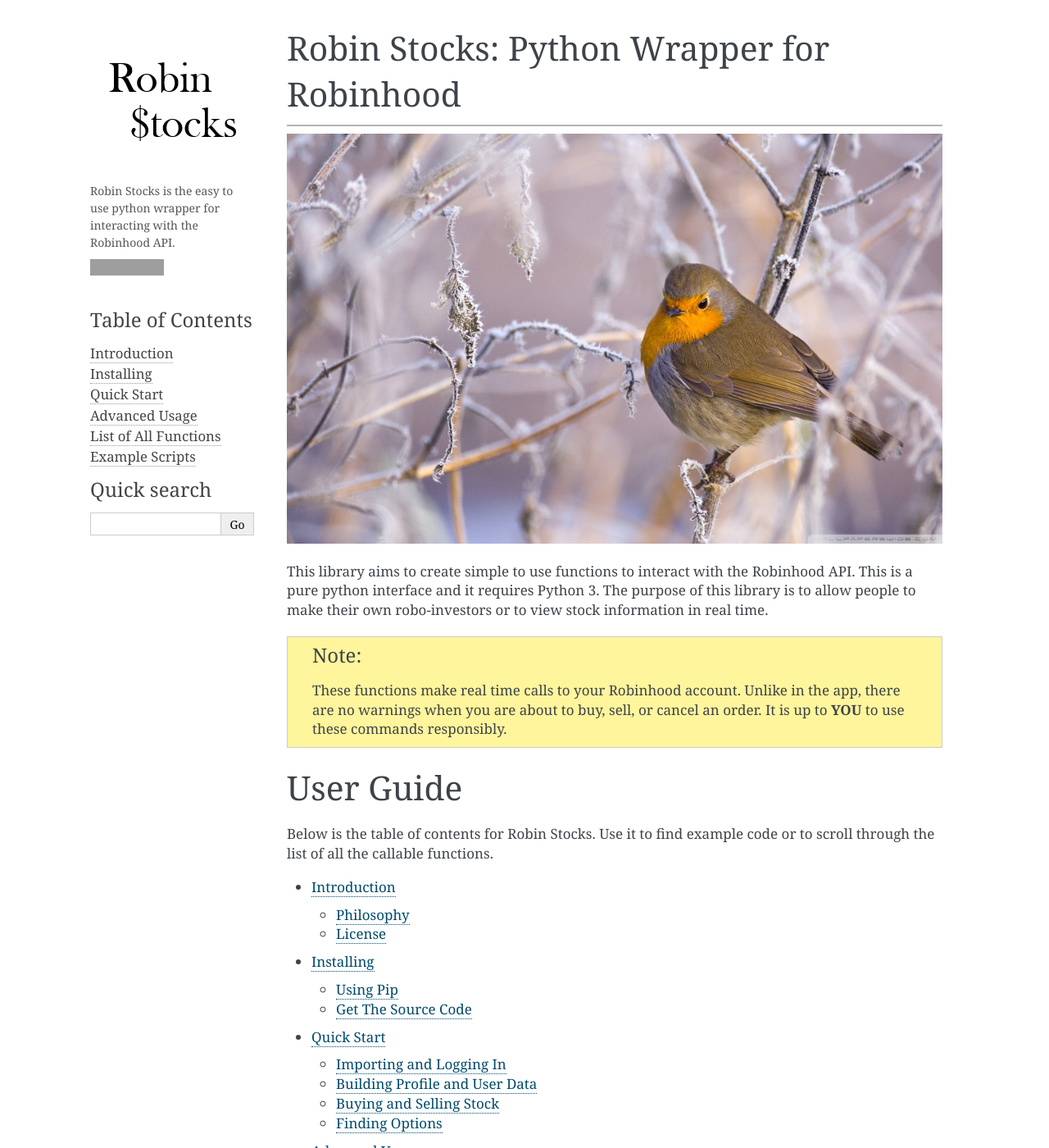
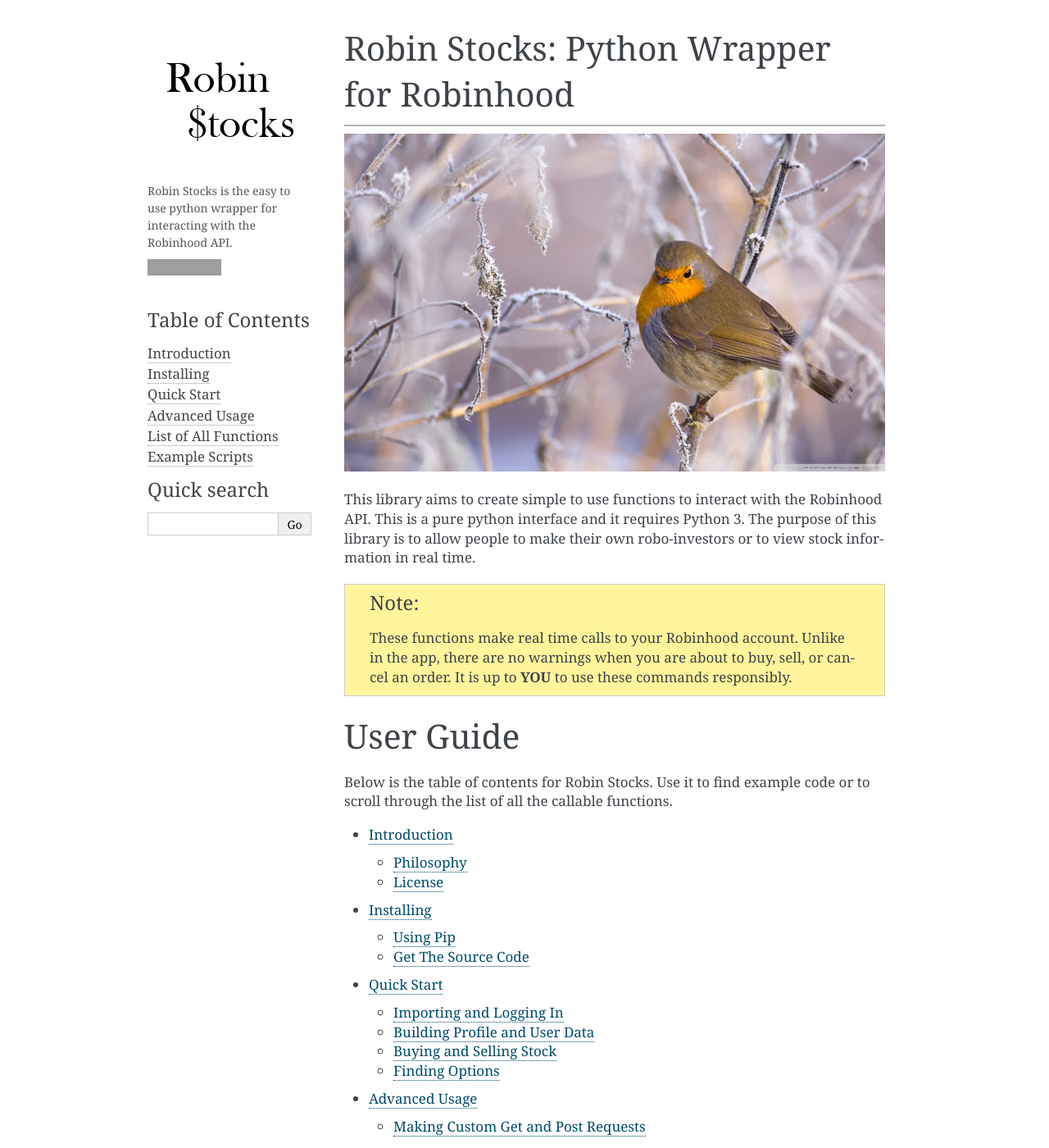
Before and after one commit to jmfernandes/robin_stocks, a Sphinx documentation site: the page built from docs/source/index.rst, in a window 1280 px wide and 1400 px high. Shown: the whole window at 82% size. Built offline with Sphinx 7.4.7, drawn with Linux system fonts in a browser that asks for light colours; grey boxes are pictures that could not be loaded.

Commit message:
added fixed back

```diff
--- a/docs/source/conf.py
+++ b/docs/source/conf.py
@@ -97,9 +97,7 @@
 # further.  For a list of options available for each theme, see the
 # documentation.
 #
-html_theme_options = {'page_width' : '1080px',
-                      'fixed_sidebar' : False,
-                      'touch_icon' : '_static.favicon.ico'
+html_theme_options = {'fixed_sidebar' : True
                         }
 
 # Add any paths that contain custom static files (such as style sheets) here,
```
